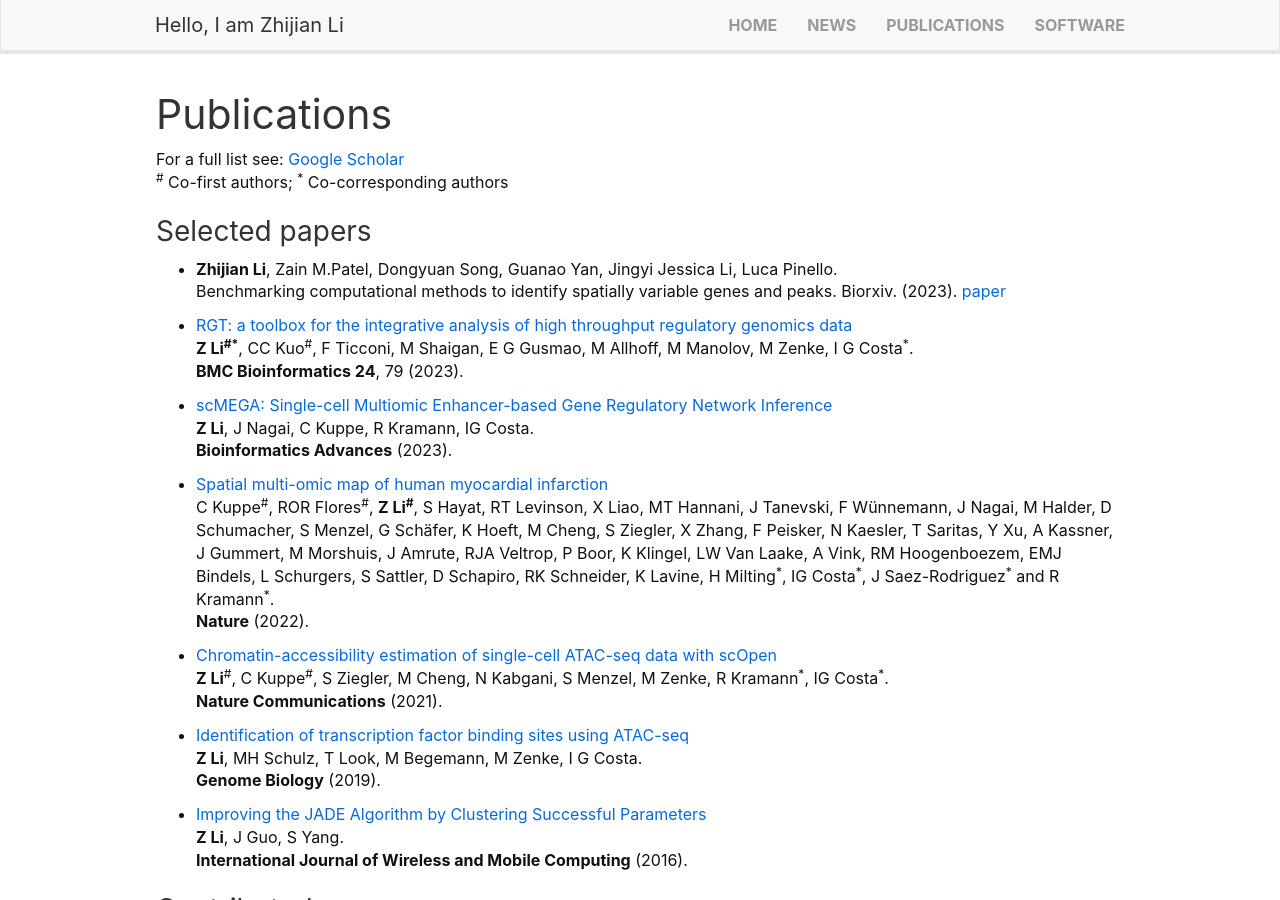
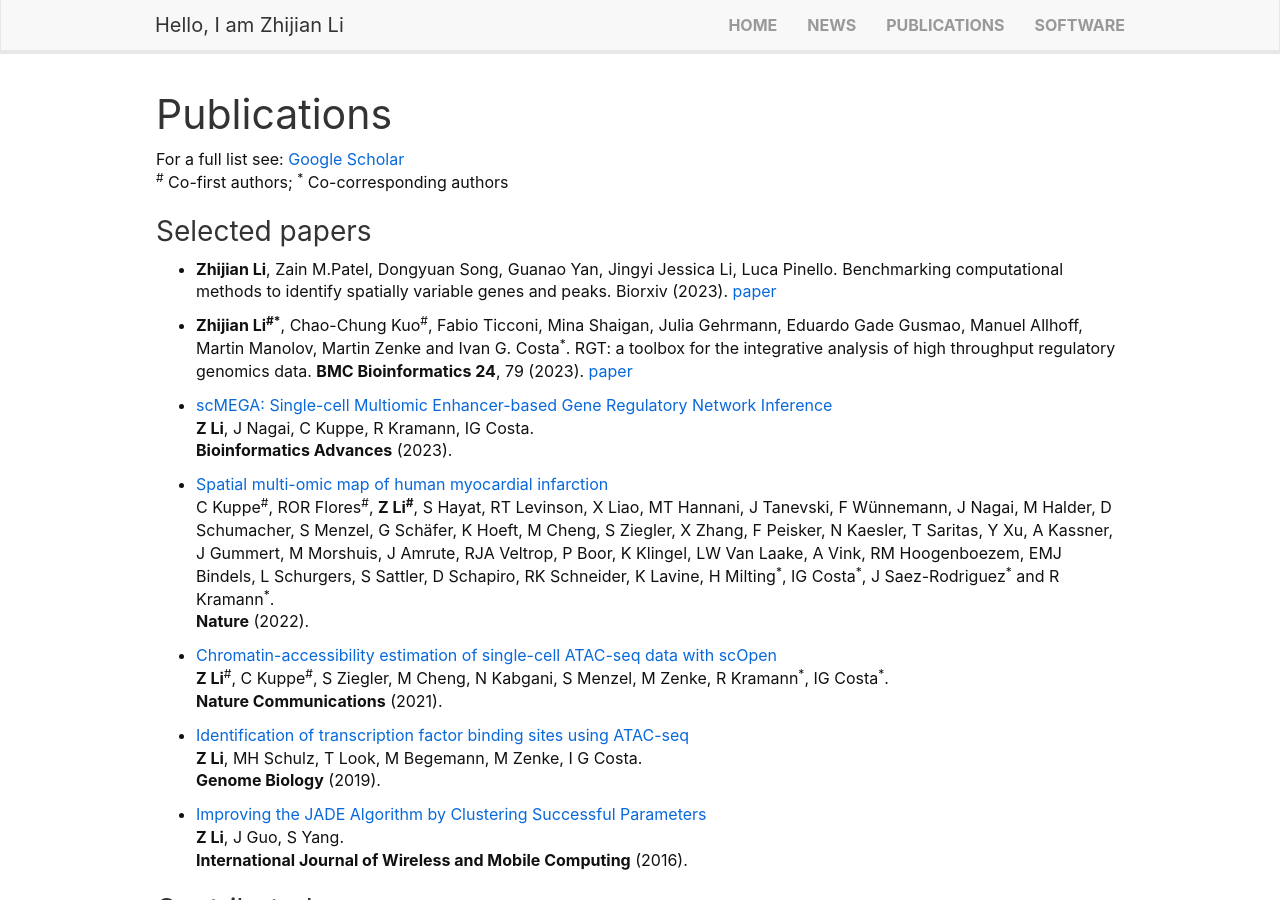
Before and after one commit to lzj1769/lzj1769.github.io, a Jekyll site: the page built from _pages/publications.md, in a window 1280 px wide and 900 px high. Built offline with Jekyll 4.4.1, drawn with Linux system fonts in a browser that asks for light colours; nearby versions of some CDN libraries.

Commit message:
update publication

```diff
--- a/_pages/publications.md
+++ b/_pages/publications.md
@@ -12,13 +12,18 @@ For a full list see: [Google Scholar](https://scholar.google.de/citations?user=x
 
 ### Selected papers
 
+* **Zhijian Li**, Zain M.Patel, Dongyuan Song, Guanao Yan, Jingyi Jessica Li, Luca Pinello.
+Benchmarking computational methods to identify spatially variable genes and peaks. Biorxiv (2023).
+[paper](https://www.biorxiv.org/content/10.1101/2023.12.02.569717v1.abstract)
 
-* **Zhijian Li**, Zain M.Patel, Dongyuan Song, Guanao Yan, Jingyi Jessica Li, Luca Pinello. \
-Benchmarking computational methods to identify spatially variable genes and peaks. Biorxiv. (2023). [paper](https://www.biorxiv.org/content/10.1101/2023.12.02.569717v1.abstract)
 
-* [RGT: a toolbox for the integrative analysis of high throughput regulatory genomics data](https://bmcbioinformatics.biomedcentral.com/articles/10.1186/s12859-023-05184-5) \
+* **Zhijian Li<sup>\#\*</sup>**, Chao-Chung Kuo<sup>\#</sup>, Fabio Ticconi, Mina Shaigan, Julia Gehrmann, Eduardo Gade Gusmao, Manuel Allhoff, Martin Manolov, Martin Zenke and Ivan G. Costa<sup>\*</sup>. RGT: a toolbox for the integrative analysis of high throughput regulatory genomics data.
+**BMC Bioinformatics 24**, 79 (2023).
+[paper](https://bmcbioinformatics.biomedcentral.com/articles/10.1186/s12859-023-05184-5)
+
+<!-- * [RGT: a toolbox for the integrative analysis of high throughput regulatory genomics data](https://bmcbioinformatics.biomedcentral.com/articles/10.1186/s12859-023-05184-5) \
 **Z Li<sup>\#\*</sup>**, CC Kuo<sup>\#</sup>, F Ticconi, M Shaigan, E G Gusmao, M Allhoff, M Manolov, M Zenke, I G Costa<sup>\*</sup>.\
-**BMC Bioinformatics 24**, 79 (2023).
+**BMC Bioinformatics 24**, 79 (2023). -->
 
 * [scMEGA: Single-cell Multiomic Enhancer-based Gene Regulatory Network Inference](https://academic.oup.com/bioinformaticsadvances/advance-article/doi/10.1093/bioadv/vbad003/6986159?login=false)\
 **Z Li**, J Nagai, C Kuppe, R Kramann, IG Costa.\
```
